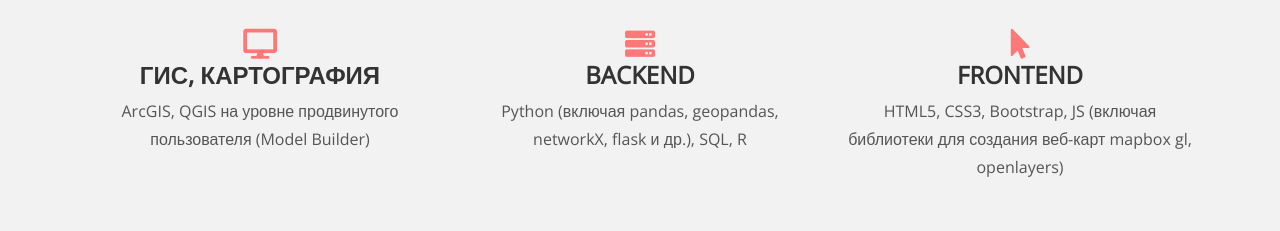
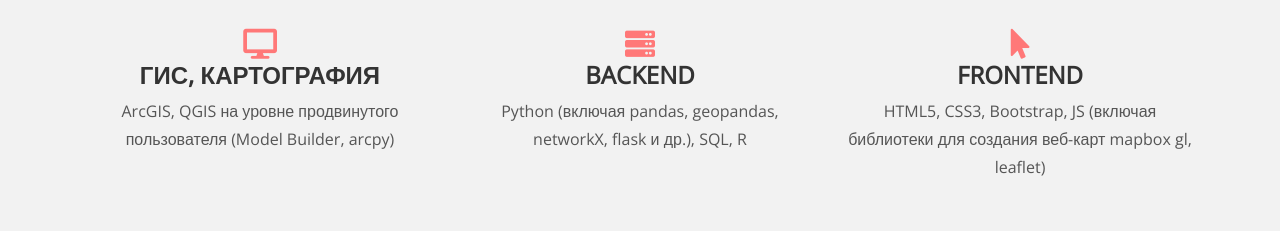
Before and after one commit to yasevplaton/about-me, a plain HTML site: page index.html in a window 1280 px wide. Shown: the part 1694-1925 px from the top of the page. Drawn offline with nearby package versions, Linux system fonts and the light colour scheme.

Commit message:
init commit

```diff
--- a/index.html
+++ b/index.html
@@ -171,7 +171,7 @@
         <div class="col-lg-4">
           <i class="fas fa-desktop"></i>
           <h4>ГИС, КАРТОГРАФИЯ</h4>
-          <p>ArcGIS, QGIS на уровне продвинутого пользователя (Model Builder)</p>
+          <p>ArcGIS, QGIS на уровне продвинутого пользователя (Model Builder, arcpy)</p>
         </div>
         <!-- col-lg-4 -->
 
@@ -185,7 +185,7 @@
         <div class="col-lg-4">
           <i class="fas fa-mouse-pointer"></i>
           <h4>FRONTEND</h4>
-          <p>HTML5, CSS3, Bootstrap, JS (включая библиотеки для создания веб-карт mapbox gl, openlayers)</p>
+          <p>HTML5, CSS3, Bootstrap, JS (включая библиотеки для создания веб-карт mapbox gl, leaflet)</p>
         </div>
         <!-- col-lg-4 -->
       </div>
@@ -271,7 +271,6 @@
       document.querySelectorAll('a[href^="#"]').forEach(anchor => {
         anchor.addEventListener('click', function (e) {
           e.preventDefault();
-
           document.querySelector(this.getAttribute('href')).scrollIntoView({
             behavior: 'smooth'
           });
```
